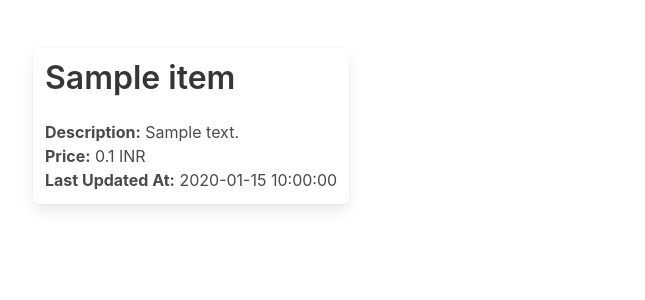
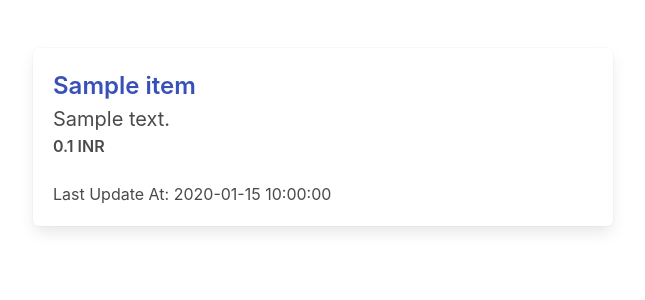
Before and after one commit to Maheshkumar-novice/On-The-Fly, a Flask app: page /business/items in a window 1280 px wide. Shown: the part 88-388 px from the top of the page, without its empty margins (15-660 px from the left). Run offline with Flask 3, Linux system fonts and the light colour scheme; a user stored in the database is signed in; tables that the repository leaves empty hold one stand-in row (values such as "Sample post"); some libraries are stand-ins or nearby versions.

Commit message:
Improve business items UI display

```diff
--- a/application/business/templates/business_items.html
+++ b/application/business/templates/business_items.html
@@ -9,12 +9,13 @@
   <div class="section">
     <div class="columns is-multiline">
         {% for business_item in business_items %}
-            <div class="column is-narrow">
-                <div class="box p-3">
-                    <h1 class="title">{{business_item.name}}</h1>
-                    <p><span class="has-text-weight-bold">Description:</span> {{business_item.description}}</p>
-                    <p><span class="has-text-weight-bold">Price:</span> {{business_item.price / 100}} INR</p>
-                    <p><span class="has-text-weight-bold">Last Updated At:</span> {{business_item.updated_at}}</p>
+            <div class="column is-half">
+                <div class="box is-clickable">
+                    <h1 class="has-text-weight-semibold is-size-4 has-text-link-dark">{{business_item.name}}</h1>
+                    <p class="is-size-5">{{business_item.description}}</p>
+                    <p class="has-text-weight-semibold">{{business_item.price / 100}} INR</p>
+                    <br>
+                    <p class="is-size-6">Last Update At: {{business_item.updated_at}}</p>
                 </div>
             </div>
         {% endfor %}
--- /dev/null
+++ b/application/static/custom.css
@@ -0,0 +1,3 @@
+.is-clickable:hover {
+    outline: 1px solid #485fc7;
+}
--- a/application/templates/base.html
+++ b/application/templates/base.html
@@ -10,8 +10,12 @@
       href="https://cdn.jsdelivr.net/npm/bulma@0.9.4/css/bulma.min.css"
     />
     <link
+      rel="stylesheet"
+      href="{{url_for('static', filename='custom.css')}}"
+    />
+    <link
       rel="shortcut icon"
-      href="{{ url_for('static', filename='favicon.ico') }}"
+      href="{{url_for('static', filename='favicon.ico')}}"
     />
     <script src="{{url_for('static', filename='script.js')}}"></script>
     <script
```
